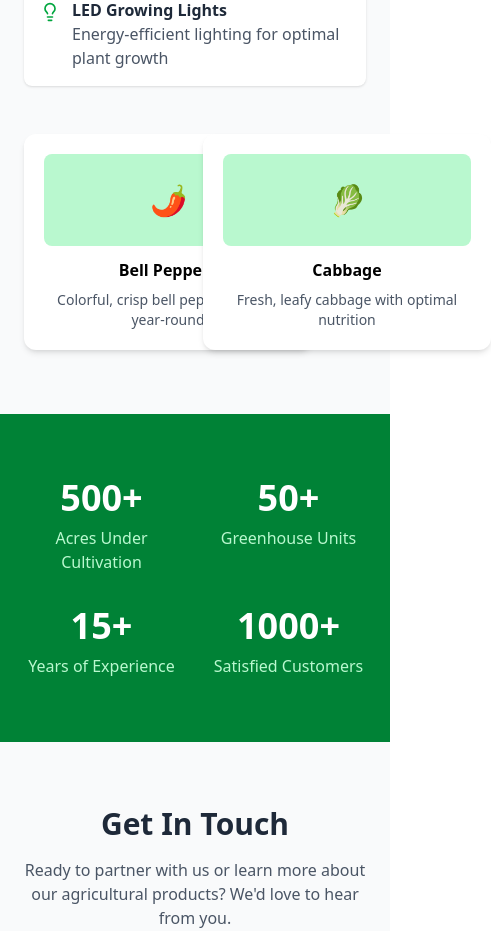
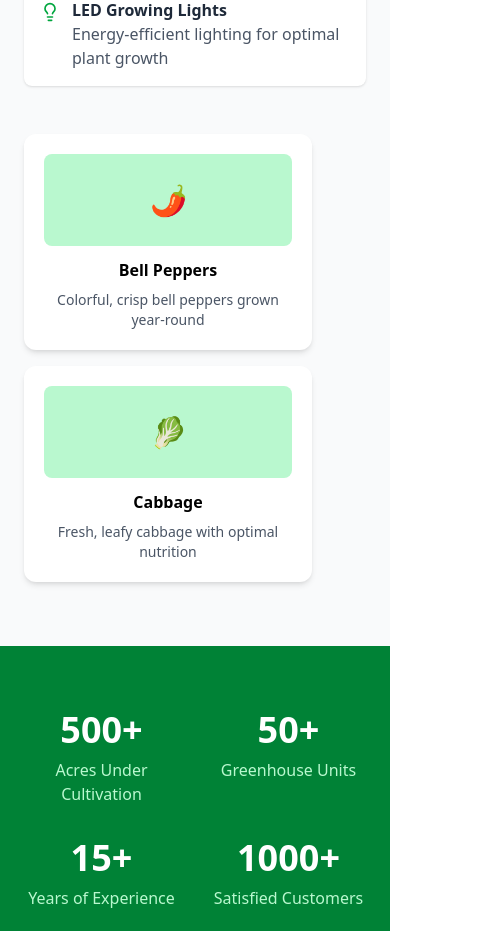
Before and after one commit to Stephanie-ib/fullviner-millers, a React (Vite) app: page / in a window 390 px wide. Shown: the part 6098-7029 px from the top of the page, 491 px wide, since content can reach past the window. Built offline with nearby package versions, Linux system fonts and the light colour scheme.

Commit message:
Add responisiveness

```diff
--- a/src/components/Greenhouse.tsx
+++ b/src/components/Greenhouse.tsx
@@ -56,7 +56,7 @@
             </div>
           </div>
 
-          <div className="grid grid-cols-2 gap-4">
+          <div className="grid md:grid-cols-2 gap-4">
             {vegetables.map((vegetable, index) => (
             <div key={index}
             className="bg-white w-72 p-5 text-center rounded-xl shadow-md transition-transform duration-300 hover:scale-105 hover:shadow-xl"
```
